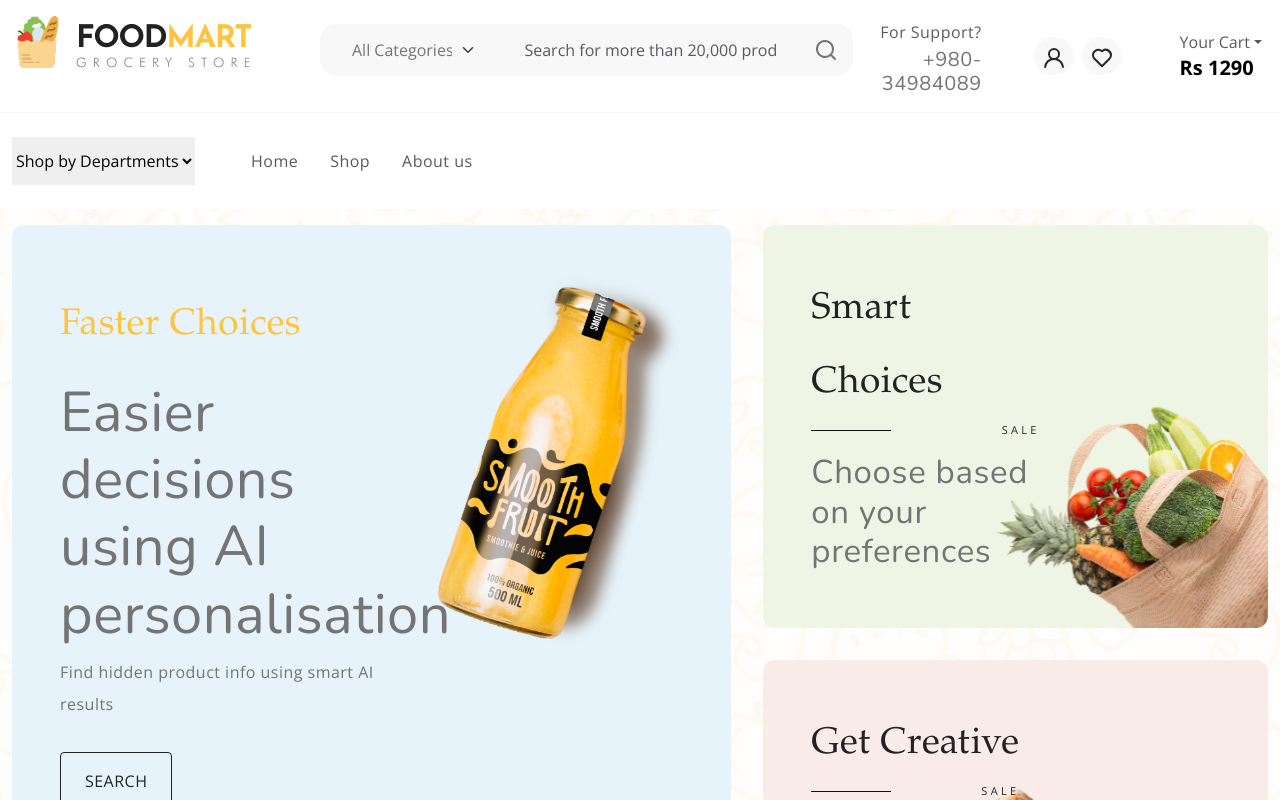
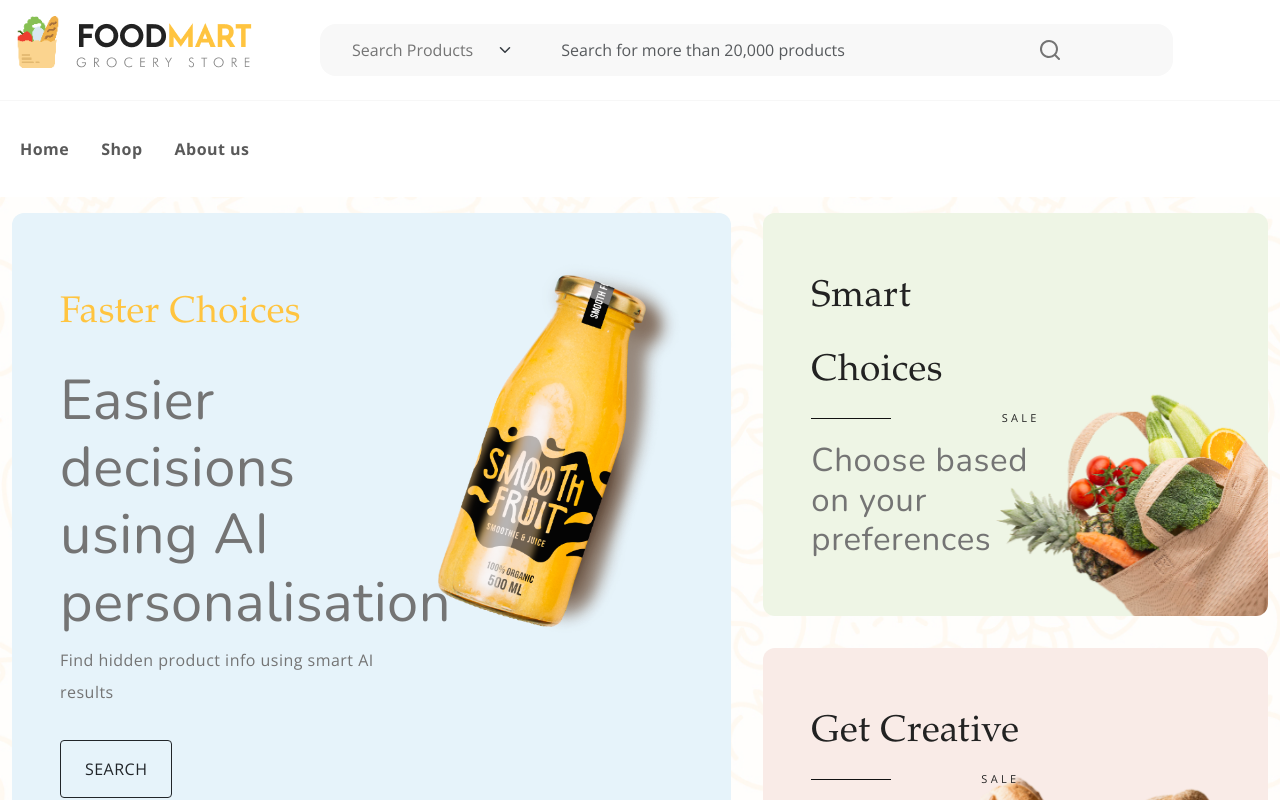
Before and after one commit to diksha-ankercloud/ConsumeWisely-GenAI-Google-Hack-24, a React (Create React App) app in the folder src/frontend/: page / in a window 1280 px wide. Shown: the top 800 px of the page. Built offline with nearby package versions, Linux system fonts and the light colour scheme.

Commit message:
Update header.js

```diff
--- a/src/frontend/src/components/header.js
+++ b/src/frontend/src/components/header.js
@@ -45,15 +45,14 @@ function Header() {
                 </a>
               </div>
             </div>
-            <div className="col-sm-6 offset-sm-2 offset-md-0 col-lg-5 d-none d-lg-block">
+            <div className="col-sm-8 offset-sm-1 offset-md-0 col-lg-8 d-none d-lg-block">
+
              <div className="search-bar-container position-relative">
               <div className="search-bar row bg-light p-2 my-2 rounded-4">
-                  <div className="col-md-4 d-none d-md-block">
+               <div className="col-md-3 d-none d-md-block">
                  <select className="form-select border-0 bg-transparent">
-                      <option>All Categories</option>
-                      <option>Groceries</option>
-                      <option>Drinks</option>
-                      <option>Chocolates</option>
+                      <option>Search Products</option>
+
                     </select>
                   </div>
                   <div className="col-11 col-md-7">
@@ -68,6 +67,7 @@ function Header() {
                         placeholder="Search for more than 20,000 products"
                         value={searchQuery}
                         onChange={(e) => setSearchQuery(e.target.value)}
+                        style={{ width: '105%' }} // Make input take full width
                      />
                     </form>
                   </div>
@@ -213,71 +213,15 @@ function Header() {
 
             <div className="col-sm-8 col-lg-4 d-flex justify-content-end gap-5 align-items-center mt-4 mt-sm-0 justify-content-center justify-content-sm-end">
               <div className="support-box text-end d-none d-xl-block">
-                <span className="fs-6 text-muted">For Support?</span>
-                <h5 className="mb-0">+980-34984089</h5>
+
               </div>
 
 
-              <ul className="d-flex justify-content-end list-unstyled m-0">
-                <li>
-                  <a href="#" className="rounded-circle bg-light p-2 mx-1">
-                    <svg width={24} height={24} viewBox="0 0 24 24">
-                      <use xlinkHref="#user" />
-                    </svg>
-                  </a>
-                </li>
-                <li>
-                  <a href="#" className="rounded-circle bg-light p-2 mx-1">
-                    <svg width={24} height={24} viewBox="0 0 24 24">
-                      <use xlinkHref="#heart" />
-                    </svg>
-                  </a>
-                </li>
-                <li className="d-lg-none">
-                  <a
-                    href="#"
-                    className="rounded-circle bg-light p-2 mx-1"
-                    data-bs-toggle="offcanvas"
-                    data-bs-target="#offcanvasCart"
-                    aria-controls="offcanvasCart"
-                  >
-                    <svg width={24} height={24} viewBox="0 0 24 24">
-                      <use xlinkHref="#cart" />
-                    </svg>
-                  </a>
-                </li>
-                <li className="d-lg-none">
-                  <a
-                    href="#"
-                    className="rounded-circle bg-light p-2 mx-1"
-                    data-bs-toggle="offcanvas"
-                    data-bs-target="#offcanvasSearch"
-                    aria-controls="offcanvasSearch"
-                  >
-                    <svg width={24} height={24} viewBox="0 0 24 24">
-                      <use xlinkHref="#search" />
-                    </svg>
-                  </a>
-                </li>
-              </ul>
-              <div className="cart text-end d-none d-lg-block dropdown">
-                <button
-                  className="border-0 bg-transparent d-flex flex-column gap-2 lh-1"
-                  type="button"
-                  data-bs-toggle="offcanvas"
-                  data-bs-target="#offcanvasCart"
-                  aria-controls="offcanvasCart"
-                >
-                  <span className="fs-6 text-muted dropdown-toggle">
-                    Your Cart
-                  </span>
-                  <span className="cart-total fs-5 fw-bold">Rs 1290</span>
-                </button>
               </div>
             </div>
             {/* Other header content */}
           </div>
-        </div>
+
         <div className="container-fluid">
           <div className="row py-3">
             <div className="d-flex  justify-content-center justify-content-sm-between align-items-center">
@@ -305,31 +249,25 @@ function Header() {
                     />
                   </div>
                   <div className="offcanvas-body">
-                    <select className="filter-categories border-0 mb-0 me-5">
-                      <option>Shop by Departments</option>
-                      <option>Whole Foods</option>
-                      <option>Drinks</option>
-                      <option>Snacks</option>
-                    </select>
                     <ul className="navbar-nav justify-content-end menu-list list-unstyled d-flex gap-md-3 mb-0">
                       <li className="nav-item active">
-                        <a href="/" className="nav-link">
+                        <a href="/" className="nav-link" style={{ fontSize: '16px', fontWeight: 'bold' }}>
                             Home
                         </a>
                       </li>
                       <li className="nav-item dropdown">
-                        <a href="/shop" className="nav-link">
+                        <a href="/shop" className="nav-link" style={{ fontSize: '16px', fontWeight: 'bold' }}>
                           Shop
                         </a>
                       </li>
-
                       <li className="nav-item">
-                        <a href="/about-us" className="nav-link">
+                        <a href="/about-us" className="nav-link" style={{ fontSize: '16px', fontWeight: 'bold' }}>
                           About us
                         </a>
                       </li>
                    </ul>
                   </div>
+
                 </div>
               </nav>
             </div>
```
Lines whose indentation alone changed are shown as unchanged.
